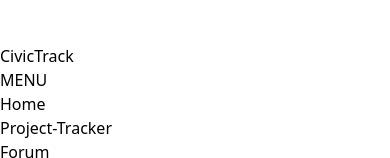
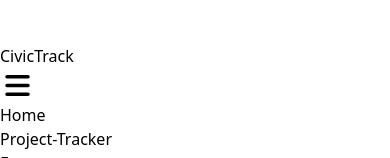
Before and after one commit to devchrisedwin/civictrack, a React (Vite) app: page / in a window 390 px wide. Shown: the part 210-368 px from the top of the page. Built offline with nearby package versions, Linux system fonts and the light colour scheme.

Commit message:
added hamburger menu

```diff
--- a/src/component/Navbar.jsx
+++ b/src/component/Navbar.jsx
@@ -1,6 +1,7 @@
 import React, { useState } from 'react'
 import logo from '../assets/icons/civiclogo.png'
 import { Link } from 'react-router-dom'
+import { HiMenu } from 'react-icons/hi';
 
 function Navbar() {
 
@@ -14,8 +15,8 @@ function Navbar() {
               <h3 className='ml-[-15px] text-[14px] font-bold'>CivicTrack</h3>
             </div>
 
-            <div className='ml-[100px] lg:hidden'>
-              <p onClick={()=> setMenu(!menu)}>MENU</p>
+            <div className='ml-[160px] lg:hidden'>
+              <HiMenu size={35} onClick={()=> setMenu(!menu)}/>
             </div>
         </div>
 
```
